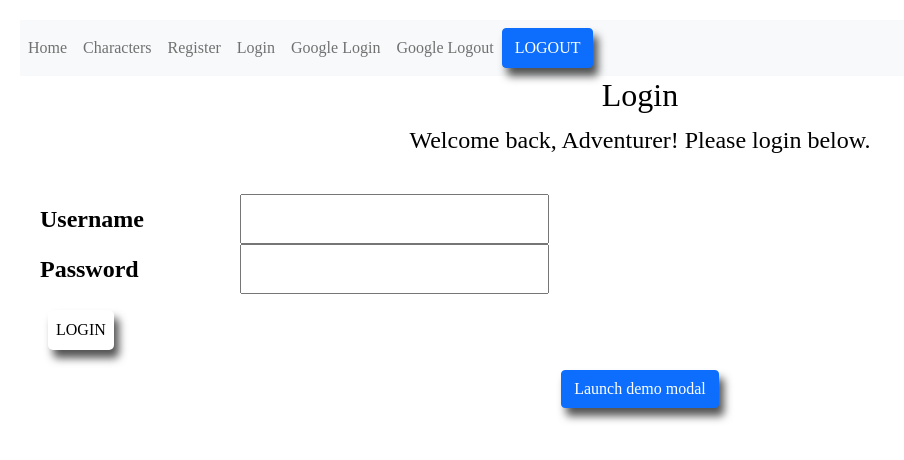
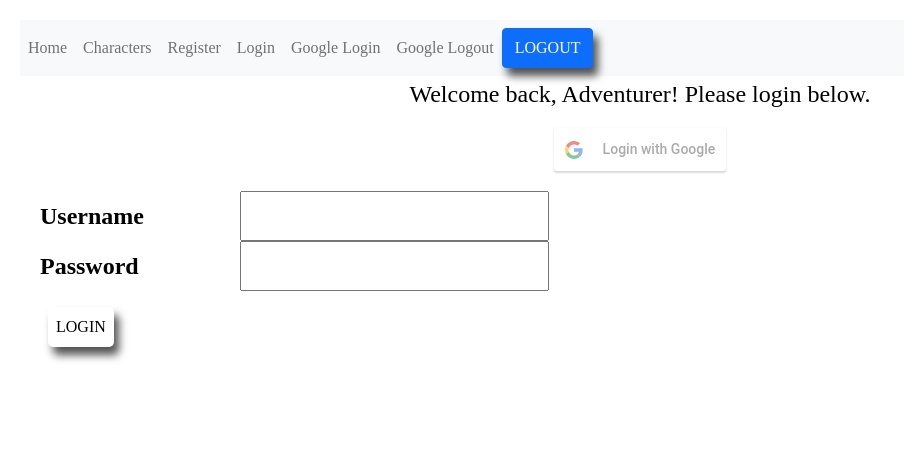
Before and after one commit to amanda-hayes/dnd-encounters-2021, a React (Create React App) app in the folder front-end/: page /Login in a window 1280 px wide. Shown: the top 460 px of the page, without its empty margins (0-904 px from the left). Built offline with nearby package versions, Linux system fonts and the light colour scheme.

Commit message:
Added Google Login functionality to current login page

```diff
--- a/front-end/src/App.js
+++ b/front-end/src/App.js
@@ -68,8 +68,6 @@ function App() {
           <Route path="/YouLose" component={YouLose} />
           <Route path="/Register" component={Register} />
           <Route path="/Login" component={Login} />
-          <Route path="/GoogleLogin" component={GoogleLogin} />
-          <Route path="/GoogleLogout" component={GoogleLogout} />
         </Switch>
       </div>
     </Router>
--- a/front-end/src/Components/Characters.js
+++ b/front-end/src/Components/Characters.js
@@ -1,6 +1,6 @@
 import "../App.css";
 import { useState, useEffect, useContext } from "react";
-import { Link, useHistory } from "react-router-dom";
+import { Link } from "react-router-dom";
 import { Modal, Button } from "react-bootstrap";
 
 function AllCharPage() {
@@ -8,7 +8,7 @@ function AllCharPage() {
   const [token, setToken] = useState("");
   const [isLoggedIn, setIsLoggedIn] = useState([]);
   const [showModal, setShowModal] = useState([false]);
-  let history = useHistory();
+  // let history = useHistory();
 
   const handleClose = () => setShowModal(false);
   const handleShow = () => setShowModal(true);
@@ -23,16 +23,6 @@ function AllCharPage() {
     } else {
       setIsLoggedIn("LOGGED OUT");
     }
-  };
-
-  /*****************
-   * LOGOUT *
-   ****************/
-
-  const handleLogOut = (props) => {
-    localStorage.clear();
-    alert("You have been logged out.");
-    history.push("/Login");
   };
 
   /*****************
--- a/front-end/src/Components/Login.js
+++ b/front-end/src/Components/Login.js
@@ -1,13 +1,17 @@
 import "../App.css";
 import { useHistory } from "react-router-dom";
 import { useEffect, useRef, useState } from "react";
-import { GoogleLogin } from 'react-google-login';
+import { GoogleLogin } from "react-google-login";
+import { GoogleLogout } from "react-google-login";
+import { refreshTokenSetup } from "./RefreshToken";
 
 const LoginForm = (props) => {
   const nameInput = useRef(null);
   const passwordInput = useRef(null);
   const [token, setToken] = useState("");
   const [isLoggedIn, setIsLoggedIn] = useState([]);
+  const clientId =
+    "279098454783-6ifmp48rjph5516k7i7hajcsfshh8h2a.apps.googleusercontent.com";
 
   let history = useHistory();
 
@@ -42,6 +46,20 @@ const LoginForm = (props) => {
     }
   };
 
+  const onSuccess = (res) => {
+    console.log("[Login Success] currentUser:", res.profileObj);
+
+    refreshTokenSetup(res);
+  };
+
+  const onFailure = (res) => {
+    console.log("[Login Failed] res:", res);
+  };
+
+  const onLogoutSuccess = () => {
+    alert("Logged Out Successfully");
+  };
+
   /*****************
    * CHECK LOGIN *
    ****************/
@@ -71,8 +89,18 @@ const LoginForm = (props) => {
   return (
     <>
       <div>
-        <h2>Login</h2>
         <p>Welcome back, Adventurer! Please login below.</p>
+        <div>
+          <GoogleLogin
+            clientId={clientId}
+            buttonText="Login with Google"
+            onSuccess={onSuccess}
+            onFailure={onFailure}
+            cookiePolicy={"single_host_origin"}
+            style={{ marginTop: "100px" }}
+            isSignedIn={true}
+          />
+        </div>
         <form onSubmit={login} method="post">
           <label>Username</label>
           <input type="text" name="username" ref={nameInput} />
@@ -82,62 +110,14 @@ const LoginForm = (props) => {
           <br />
           <input type="submit" value="LOGIN" id="submit-btn" />
         </form>
-        <div>
-          {/* <h2>status: {checkLogin ? "Logged In" : "Logged Out"} </h2> */}
-        </div>
       </div>
-
-      {/* <!-- Modal --> */}
-      <div
-        class="modal fade"
-        id="exampleModal"
-        tabindex="-1"
-        role="dialog"
-        aria-labelledby="exampleModalLabel"
-        aria-hidden="true"
-      >
-        <div class="modal-dialog" role="document">
-          <div class="modal-content">
-            <div class="modal-header">
-              <h5 class="modal-title" id="exampleModalLabel">
-                Modal title
-              </h5>
-              <button
-                type="button"
-                class="close"
-                data-dismiss="modal"
-                aria-label="Close"
-              >
-                <span aria-hidden="true">&times;</span>
-              </button>
-            </div>
-            <div class="modal-body">Hey bro</div>
-            <div class="modal-footer">
-              <button
-                type="button"
-                class="btn btn-secondary"
-                data-dismiss="modal"
-              >
-                Close
-              </button>
-              <button type="button" class="btn btn-primary">
-                Save changes
-              </button>
-            </div>
-          </div>
-        </div>
-      </div>
-      {/* <!-- Button trigger modal --> */}
-      <div>
-        <button
-          type="button"
-          class="btn btn-primary"
-          data-toggle="modal"
-          data-target="#exampleModal"
-        >
-          Launch demo modal
-        </button>
-      </div>
+      {/* <div>
+        <GoogleLogout
+          clientId={clientId}
+          buttonText="Logout with Google"
+          onLogoutSuccess={onLogoutSuccess}
+        ></GoogleLogout>
+      </div> */}
     </>
   );
 };
```
Also changed, not shown: 1 other file (tests, documents, lock files or other folders).
